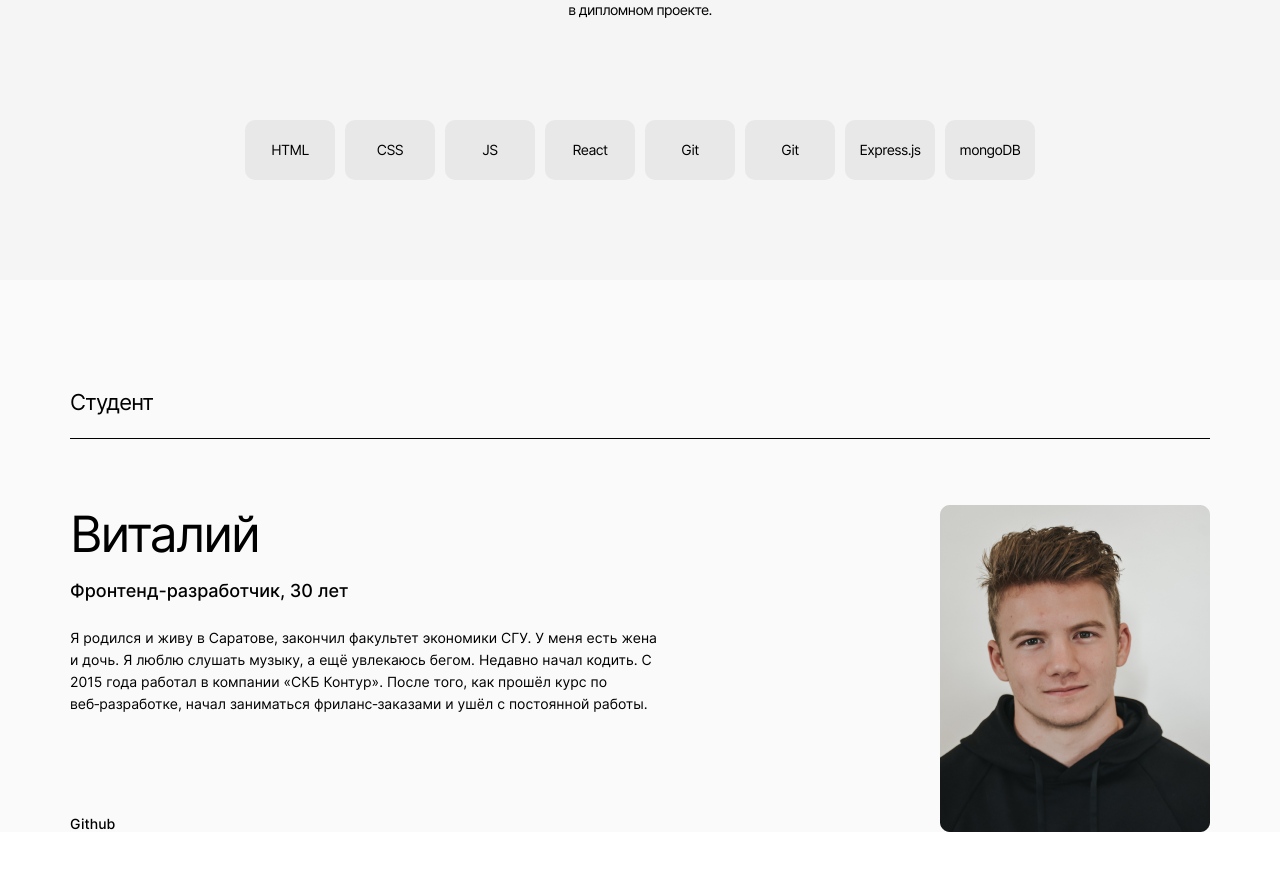
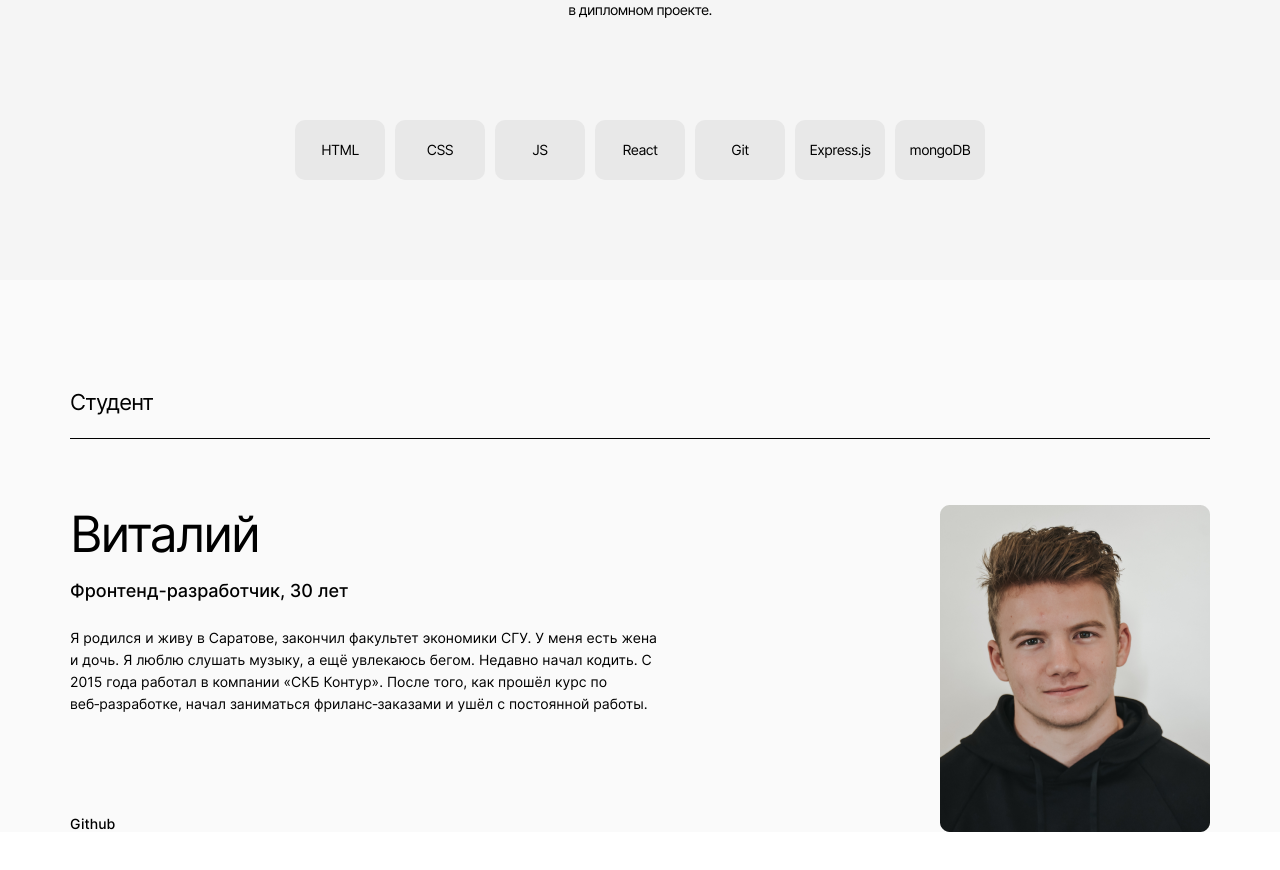
Before and after one commit to Green-Rice/movies-explorer-frontend, a React (Create React App) app: page / in a window 1280 px wide. Shown: the part 1626-2496 px from the top of the page. Built offline with nearby package versions, Linux system fonts and the light colour scheme.

Commit message:
Исправил techs

```diff
--- a/src/components/Main/Techs/Techs.jsx
+++ b/src/components/Main/Techs/Techs.jsx
@@ -31,9 +31,6 @@ const Techs = () => {
             Git
           </li>
           <li className="techs__item">
-            Git
-          </li>
-          <li className="techs__item">
             Express.js
           </li>
           <li className="techs__item">
```
